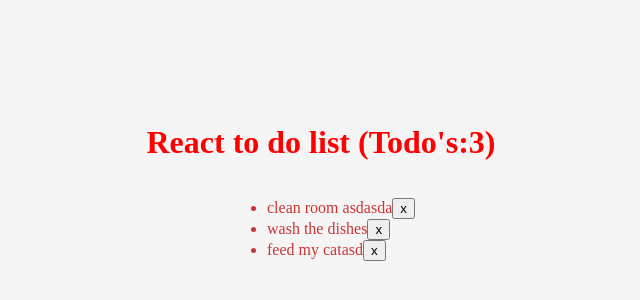
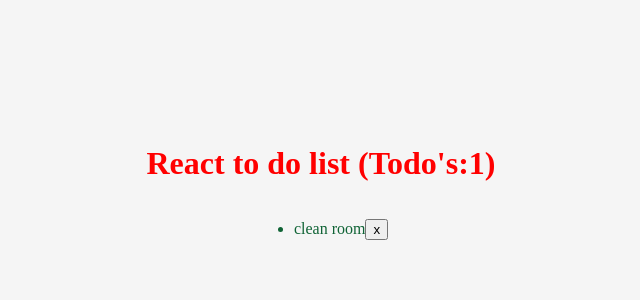
Before and after one commit to karlossg/reactToDo, a React app: page / in a window 1280 px wide. Shown: the part 218-518 px from the top of the page, without its empty margins (327-967 px from the left). Built offline with nearby package versions, Linux system fonts and the light colour scheme.

Commit message:
hmr working

```diff
--- a/src/containers/App.css
+++ b/src/containers/App.css
@@ -1,6 +1,6 @@
 .todoApp {
   background-color: #f5f5f5;
-  color: rgb(204, 52, 52);
+  color: rgb(15, 99, 53);
   display: flex;
   flex-direction: column;
   flex-wrap: nowrap;
--- a/src/containers/App.js
+++ b/src/containers/App.js
@@ -11,15 +11,7 @@
       data: [
         {
           id: 1,
-          text: 'clean room asdasda'
-        },
-        {
-          id: 2,
-          text: 'wash the dishes'
-        },
-        {
-          id: 3,
-          text: 'feed my catasd'
+          text: 'clean room'
         }
       ]
     };
```
